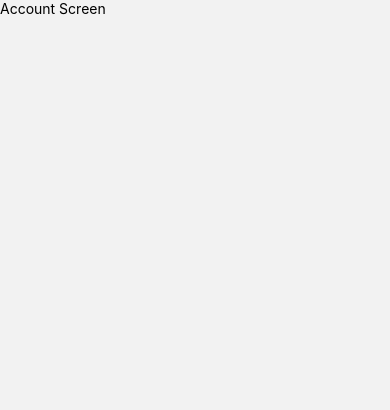
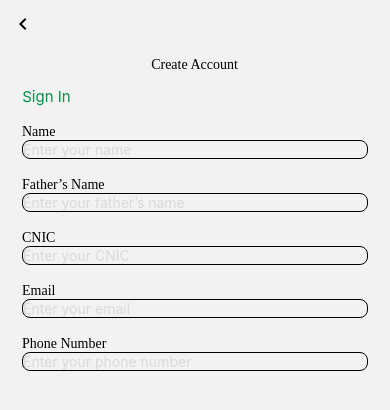
Before and after one commit to Shehiryar12/CropsSecure, a React Native app: screen /AccountScreen in a window 390 px wide. Shown: the top 410 px of the page. Built offline with nearby package versions, Linux system fonts and the light colour scheme.

Commit message:
CropsSecure

```diff
--- /dev/null
+++ b/Src/Components/Account.js
@@ -0,0 +1,34 @@
+import { StyleSheet, Text, TextInput, View } from 'react-native';
+import React from 'react';
+import { Font } from '../Constant/Font';
+
+const Account = props => {
+  return (
+    <View style={styles.NameContainer}>
+      <Text style={styles.namestyle}>{props?.title}</Text>
+      <TextInput
+        style={styles.textinput}
+        placeholder={props?.placeholder}
+        placeholderTextColor={props?.placeholderTextColor}
+        borderColor={props?.borderColor}
+        maxLength={props?.maxLength}
+        />
+    </View>
+  );
+};
+
+export default Account;
+
+const styles = StyleSheet.create({
+  NameContainer: {
+    paddingHorizontal: 22,
+    marginTop: 18,
+  },
+  namestyle: {
+    fontFamily: Font.medium,
+  },
+  textinput: {
+    borderWidth: 1,
+    borderRadius: 8,
+  },
+});
--- a/Src/Screens/AccountScreen.js
+++ b/Src/Screens/AccountScreen.js
@@ -1,14 +1,92 @@
-import { StyleSheet, Text, View } from 'react-native';
+import { StyleSheet, Text, TextInput, View } from 'react-native';
 import React from 'react';
+import MaterialIcons from 'react-native-vector-icons/MaterialIcons';
+import { Font } from '../Constant/Font';
+import Account from '../Components/Account';
 
 const AccountScreen = () => {
   return (
     <View>
-      <Text>Account Screen</Text>
+      <View style={styles.header}>
+        <MaterialIcons
+          name="keyboard-arrow-left"
+          size={24}
+          color="#000000"
+          style={styles.icon}
+        />
+
+        <Text style={styles.heading}>Create Account</Text>
+
+        <View style={{ width: 25 }}></View>
+      </View>
+      <Text style={styles.signintext}> Sign In</Text>
+
+      <Account
+        title="Name"
+        placeholder="Enter your name"
+        placeholderTextColor="#DBD8D8"
+        borderColor="green"
+      />
+      <Account
+        title="Father’s Name"
+        placeholder="Enter your father’s name"
+        placeholderTextColor="#DBD8D8"
+        borderColor="#DBD8D8"
+      />
+      <Account
+        title="CNIC"
+        placeholder="Enter your CNIC"
+        placeholderTextColor="#DBD8D8"
+         borderColor="#DBD8D8"
+         maxLength={11}
+      />
+      <Account
+        title="Email"
+        placeholder="Enter your email"
+        placeholderTextColor="#DBD8D8"
+         borderColor="#DBD8D8"
+      />
+      <Account
+        title="Phone Number"
+        placeholder="Enter your phone number"
+        placeholderTextColor="#DBD8D8"
+         borderColor="#DBD8D8"
+      />
     </View>
   );
 };
 
 export default AccountScreen;
 
-const styles = StyleSheet.create({});
+const styles = StyleSheet.create({
+  header: {
+    flexDirection: 'row',
+    justifyContent: 'space-between',
+    paddingHorizontal: 11,
+    marginTop: 12,
+  },
+  heading: {
+    fontFamily: Font.bold,
+    // fontSize: 18,
+    color: '#000',
+    marginTop: 45,
+  },
+  signintext: {
+    paddingHorizontal: 18,
+    color: '#009245',
+    marginTop: 14,
+    fontSize: 15,
+  },
+  NameContainer: {
+    paddingHorizontal: 22,
+    marginTop: 18,
+  },
+  namestyle: {
+    fontFamily: Font.medium,
+  },
+  textinput: {
+    borderWidth: 1,
+    borderRadius: 8,
+    // borderColor:"#009245"
+  },
+});
--- a/Src/Screens/Welcome.js
+++ b/Src/Screens/Welcome.js
@@ -118,7 +118,7 @@ const styles = StyleSheet.create({
     color: '#009245',
     paddingHorizontal: 15,
     marginTop: 14,
-    fontFamily: Font.semiBold,
+    // fontFamily: Font.semiBold,
     fontSize: 16,
   },
   passwordtext: {
```
